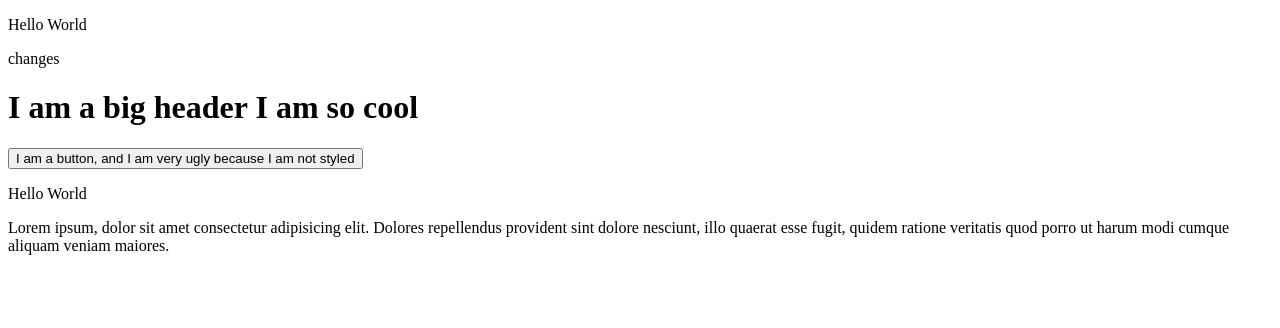
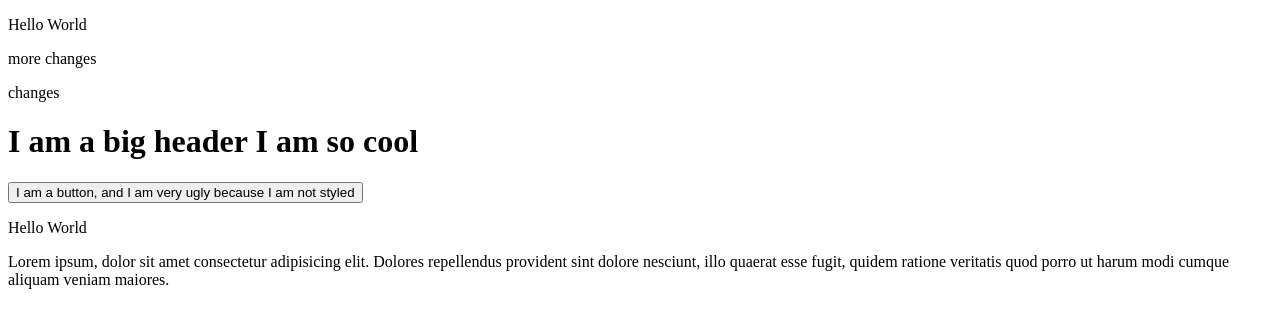
Before and after one commit to Martyn-Conkling/cohort-207-github-repository-1, a plain HTML site: page index.html in a window 1280 px wide. Drawn offline with Linux system fonts and the light colour scheme.

Commit message:
blahblahashfoaifh

```diff
--- a/index.html
+++ b/index.html
@@ -8,6 +8,7 @@
 
 <body>
     <p>Hello World</p>
+    <p>more changes</p>
     <p>changes</p>
     <h1>I am a big header I am so cool</h1>
     <button>I am a button, and I am very ugly because I am not styled</button>
```
